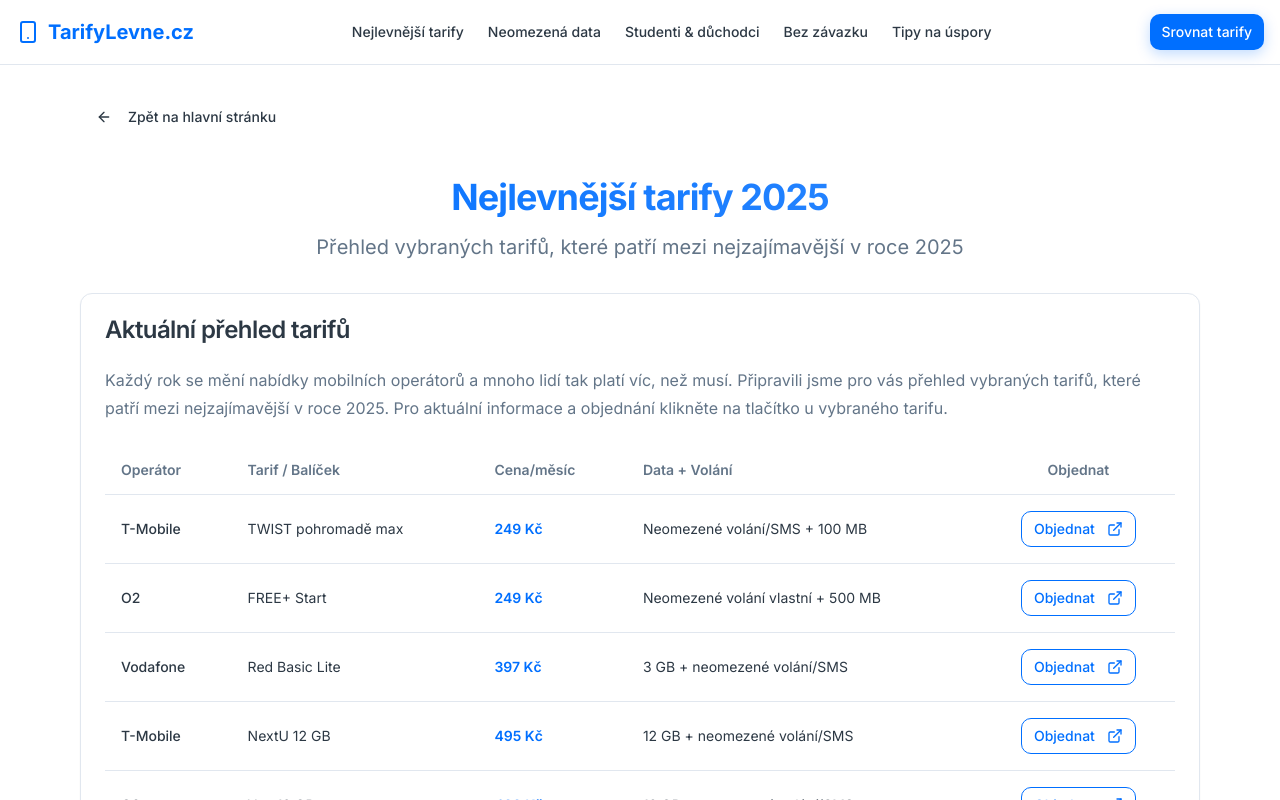
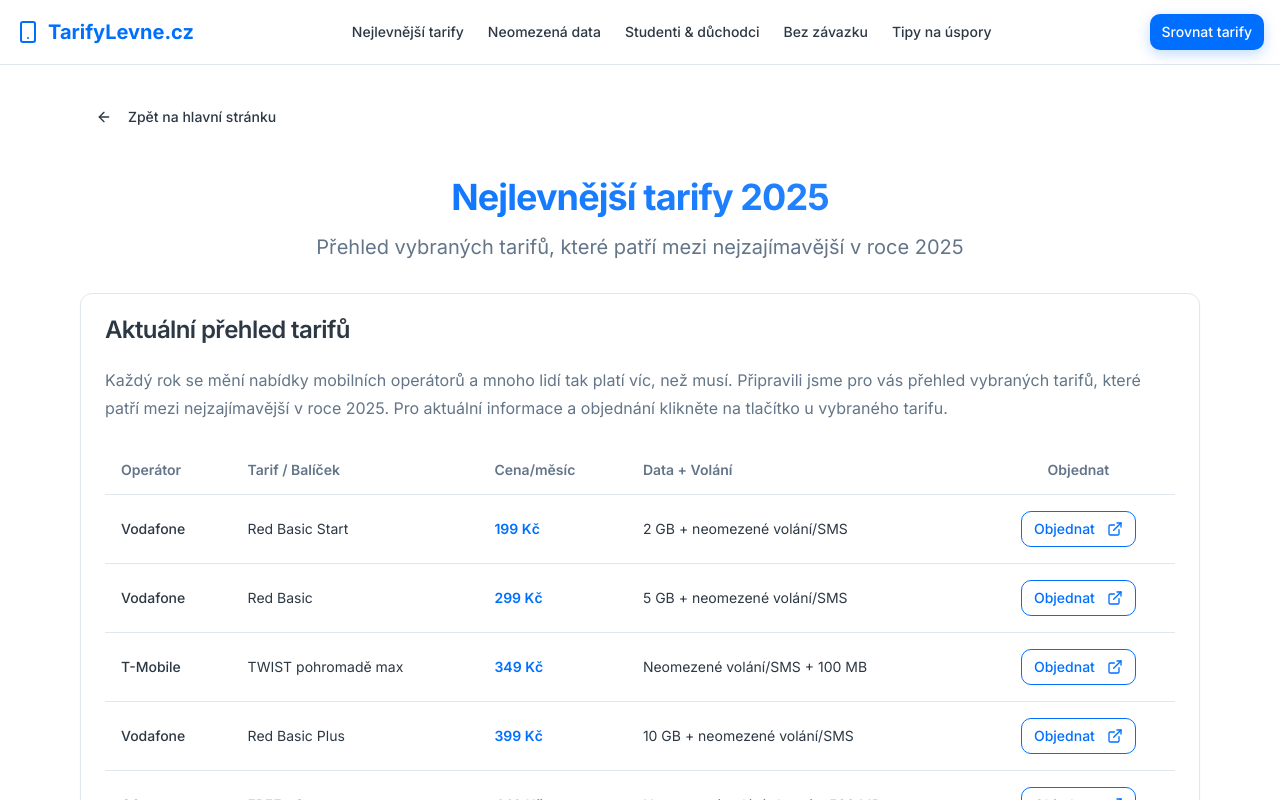
Before and after one commit to melkajakub/tarifylevne, a React (Vite) app: page /nejlevnejsi-tarify-2025 in a window 1280 px wide. Shown: the top 800 px of the page. Built offline with nearby package versions, Linux system fonts and the light colour scheme; the HTML template or start-up script is replaced by a standard one.

Commit message:
Refactor tariffs to promote Vodafone

```diff
--- a/src/pages/NejlevnejsiTarify.tsx
+++ b/src/pages/NejlevnejsiTarify.tsx
@@ -9,38 +9,45 @@ import Footer from "@/components/Footer";
 const NejlevnejsiTarify = () => {
   const tarify = [
     {
+      operator: "Vodafone",
+      tarif: "Red Basic Start",
+      cena: "199 Kč",
+      data: "2 GB + neomezené volání/SMS",
+      link: "{AFFILIATE_LINK}"
+    },
+    {
+      operator: "Vodafone",
+      tarif: "Red Basic",
+      cena: "299 Kč",
+      data: "5 GB + neomezené volání/SMS",
+      link: "{AFFILIATE_LINK}"
+    },
+    {
       operator: "T-Mobile",
       tarif: "TWIST pohromadě max",
-      cena: "249 Kč",
+      cena: "349 Kč",
       data: "Neomezené volání/SMS + 100 MB",
-      link: "{www.tarifylevne.cz}"
+      link: "https://www.t-mobile.cz"
+    },
+    {
+      operator: "Vodafone",
+      tarif: "Red Basic Plus",
+      cena: "399 Kč",
+      data: "10 GB + neomezené volání/SMS",
+      link: "{AFFILIATE_LINK}"
     },
     {
       operator: "O2",
       tarif: "FREE+ Start",
-      cena: "249 Kč",
+      cena: "449 Kč",
       data: "Neomezené volání vlastní + 500 MB",
-      link: "{AFFILIATE_LINK}"
+      link: "https://www.o2.cz"
     },
     {
       operator: "Vodafone",
-      tarif: "Red Basic Lite",
-      cena: "397 Kč",
-      data: "3 GB + neomezené volání/SMS",
-      link: "{AFFILIATE_LINK}"
-    },
-    {
-      operator: "T-Mobile",
-      tarif: "NextU 12 GB",
-      cena: "495 Kč",
-      data: "12 GB + neomezené volání/SMS",
-      link: "{AFFILIATE_LINK}"
-    },
-    {
-      operator: "O2",
-      tarif: "You 10 GB",
+      tarif: "Red Unlimited Basic",
       cena: "499 Kč",
-      data: "10 GB + neomezené volání/SMS",
+      data: "20 GB + neomezené volání/SMS",
       link: "{AFFILIATE_LINK}"
     }
   ];
```
